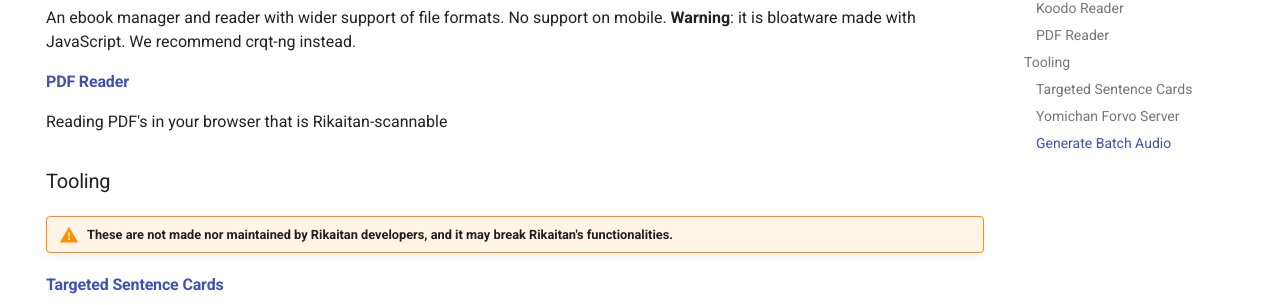
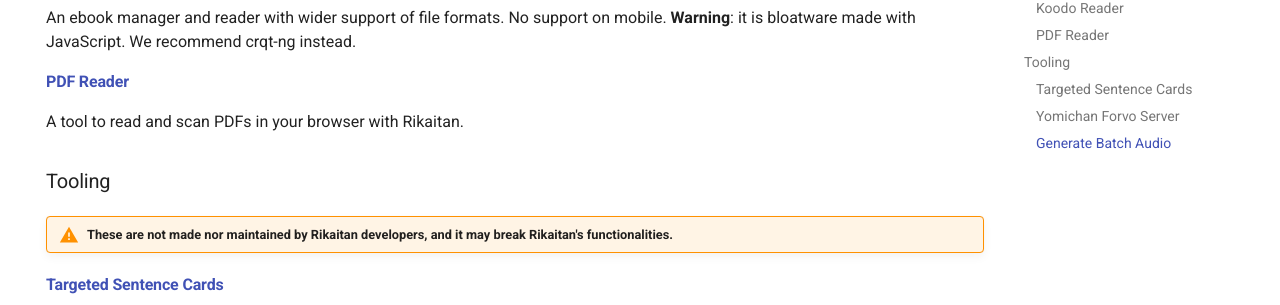
Before and after one commit to rikaitan/rikaitan.github.io, an MkDocs documentation site: the page built from docs/tools-resources.md, in a window 1280 px wide and 900 px high, scrolled down 657 px. Shown: the part 315-620 px from the top of the window. Built offline with MkDocs 1.6.1 and Material for MkDocs 9.7.7, drawn with Linux system fonts in a browser that asks for light colours; comment, search, counter and statistics services are not loaded.

Commit message:
Wording
<rikaitan.link>ZTIzMDRmNzFkMDUyMmQyMTVkN2UwZWMzZGZkNzhiOGFjODFmZjczZAo=</rikaitan.link>

```diff
--- a/docs/tools-resources.md
+++ b/docs/tools-resources.md
@@ -47,7 +47,7 @@ An ebook manager and reader with wider support of file formats. No support on mo
 
 #### [PDF Reader](rikaitan-pdf-viewer/index.html)
 
-Reading PDF's in your browser that is Rikaitan-scannable
+A tool to read and scan PDFs in your browser with Rikaitan.
 
 ### Tooling
 
```
